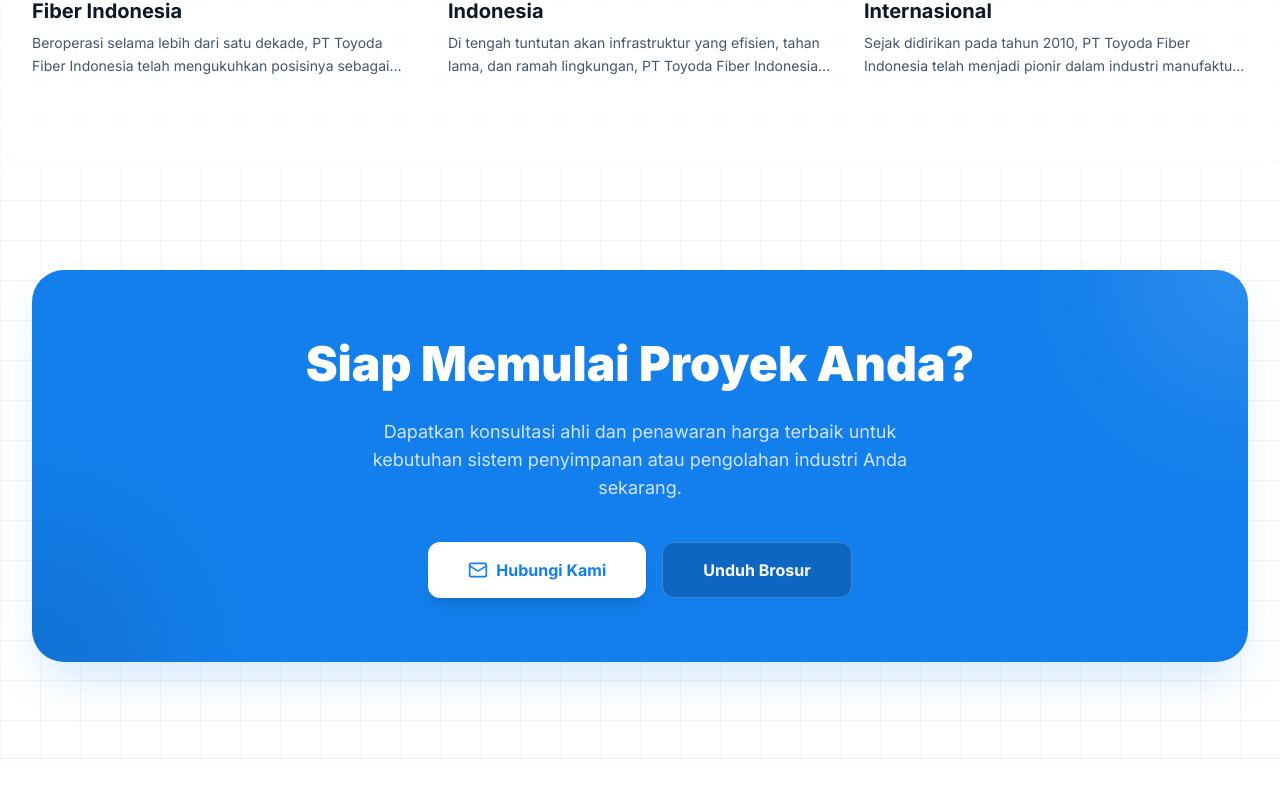
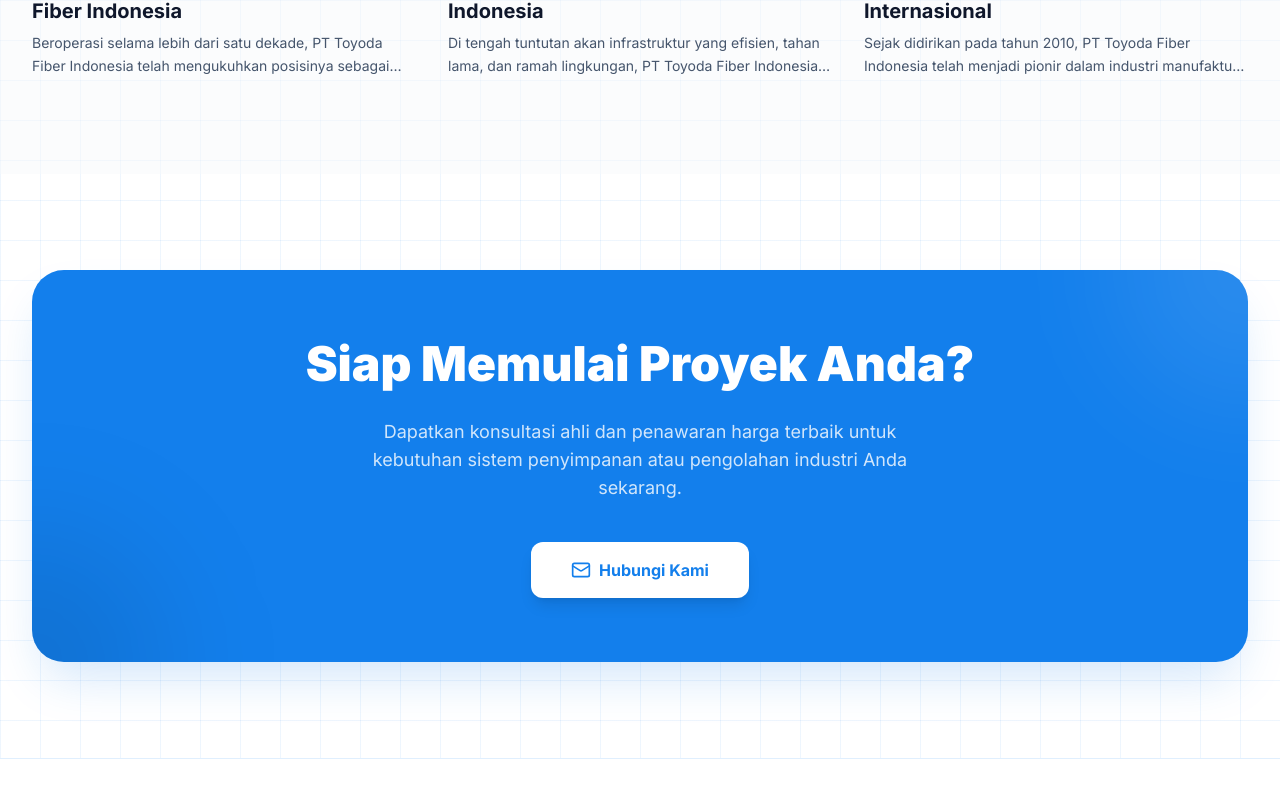
Before and after one commit to josephatla/ToyodaFiberglass, a React (Vite) app: page / in a window 1280 px wide. Shown: the part 4240-5037 px from the top of the page. Built offline with nearby package versions, Linux system fonts and the light colour scheme.

Commit message:
Bug Animasi

```diff
--- a/src/index.css
+++ b/src/index.css
@@ -29,6 +29,12 @@
   -webkit-transform-style: preserve-3d;
 }
 
+.motion-safe {
+  backface-visibility: hidden;
+  -webkit-backface-visibility: hidden;
+  transform: translateZ(0);
+}
+
 .bg-grid-pattern {
   background-color: #ffffff;
   background-image:
--- a/src/pages/Home.tsx
+++ b/src/pages/Home.tsx
@@ -6,7 +6,9 @@
 
 export default function Home() {
   return (
-    <div className="flex flex-col w-full">
+    // Tambahan: overflow-x-hidden untuk mencegah flicker layar HP saat elemen masuk dari samping
+    <div className="flex flex-col w-full overflow-x-hidden">
+
       {/* Hero Section */}
       <section className="relative w-full py-12 md:py-20 lg:py-32 overflow-hidden">
         <Container>
@@ -64,18 +66,19 @@
       </section>
 
       {/* About & Features Section */}
-      <section className="py-16 md:py-24  backdrop-blur-sm">
+      {/* Dihapus: backdrop-blur-sm karena menyebabkan flicker pada iOS/Mobile */}
+      <section className="py-16 md:py-24 bg-blue-50/60">
         <Container>
           <div className="grid lg:grid-cols-2 gap-12 lg:gap-16 items-center">
             <motion.div
               initial={{ opacity: 0, x: -30 }}
               whileInView={{ opacity: 1, x: 0 }}
-              viewport={{ once: true }}
+              viewport={{ once: true, amount: 0.2 }} // Tambahan: trigger animasi saat lebih banyak masuk ke layar
               transition={{ duration: 0.6 }}
               className="relative"
             >
               <div className="absolute -top-6 -left-6 size-32 bg-blue-600/10 rounded-full blur-3xl"></div>
-              <div className="relative rounded-3xl overflow-hidden shadow-xl">
+              <div className="relative rounded-3xl overflow-hidden shadow-xl ">
                 <img
                   className="w-full h-full object-cover"
                   src="/keunggulan.jpeg"
@@ -92,7 +95,7 @@
             <motion.div
               initial={{ opacity: 0, x: 30 }}
               whileInView={{ opacity: 1, x: 0 }}
-              viewport={{ once: true }}
+              viewport={{ once: true, amount: 0.2 }}
               transition={{ duration: 0.6 }}
               className="flex flex-col gap-6"
             >
@@ -130,7 +133,7 @@
           <motion.div
             initial={{ opacity: 0, y: 20 }}
             whileInView={{ opacity: 1, y: 0 }}
-            viewport={{ once: true }}
+            viewport={{ once: true, amount: 0.2 }}
             className="flex flex-col md:flex-row md:items-end justify-between mb-10 md:mb-12 gap-6"
           >
             <div className="max-w-2xl">
@@ -186,12 +189,12 @@
       </section>
 
       {/* News Section */}
-      <section className="py-16 md:py-24 backdrop-blur-sm">
+      <section className="py-16 md:py-24 bg-slate-50/50">
         <Container>
           <motion.div
             initial={{ opacity: 0, y: 20 }}
             whileInView={{ opacity: 1, y: 0 }}
-            viewport={{ once: true }}
+            viewport={{ once: true, amount: 0.2 }}
             className="flex items-center justify-between mb-10 md:mb-12"
           >
             <h2 className="text-2xl sm:text-3xl font-bold tracking-tight text-slate-900">Artikel & Pembaruan Terbaru</h2>
@@ -205,7 +208,7 @@
                 key={item.id}
                 initial={{ opacity: 0, y: 20 }}
                 whileInView={{ opacity: 1, y: 0 }}
-                viewport={{ once: true }}
+                viewport={{ once: true, amount: 0.2 }}
                 transition={{ delay: idx * 0.1 }}
                 className="flex flex-col gap-4 group cursor-pointer"
               >
@@ -233,7 +236,7 @@
           <motion.div
             initial={{ opacity: 0, scale: 0.95 }}
             whileInView={{ opacity: 1, scale: 1 }}
-            viewport={{ once: true }}
+            viewport={{ once: true, amount: 0.2 }}
             className="bg-blue-600 p-8 sm:p-12 md:p-16 rounded-[2rem] flex flex-col items-center text-center relative overflow-hidden shadow-2xl shadow-blue-600/20"
           >
             <div className="absolute top-0 right-0 w-64 h-64 bg-white/10 rounded-full -mr-32 -mt-32 blur-3xl"></div>
@@ -245,9 +248,6 @@
               <Link to="/contact" className="h-14 px-10 bg-white text-blue-600 font-bold rounded-xl hover:bg-blue-50 transition-all flex items-center justify-center gap-2 w-full sm:w-auto shadow-lg">
                 <Mail className="size-5" /> Hubungi Kami
               </Link>
-              <button className="h-14 px-10 bg-blue-700 text-white border border-white/20 font-bold rounded-xl hover:bg-blue-800 transition-all w-full sm:w-auto">
-                Unduh Brosur
-              </button>
             </div>
           </motion.div>
         </Container>
```
